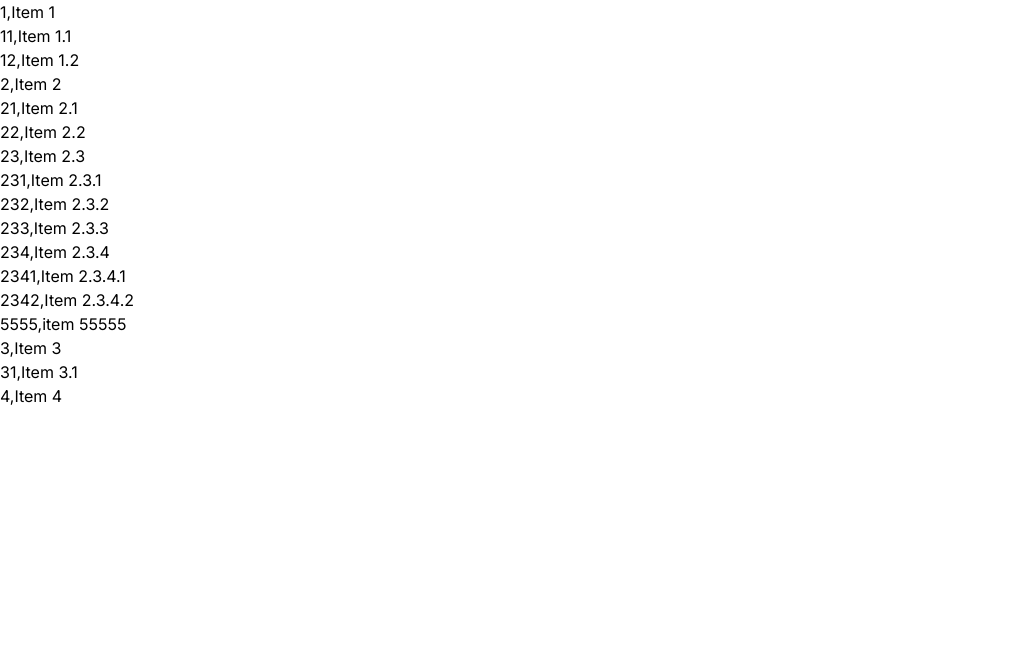
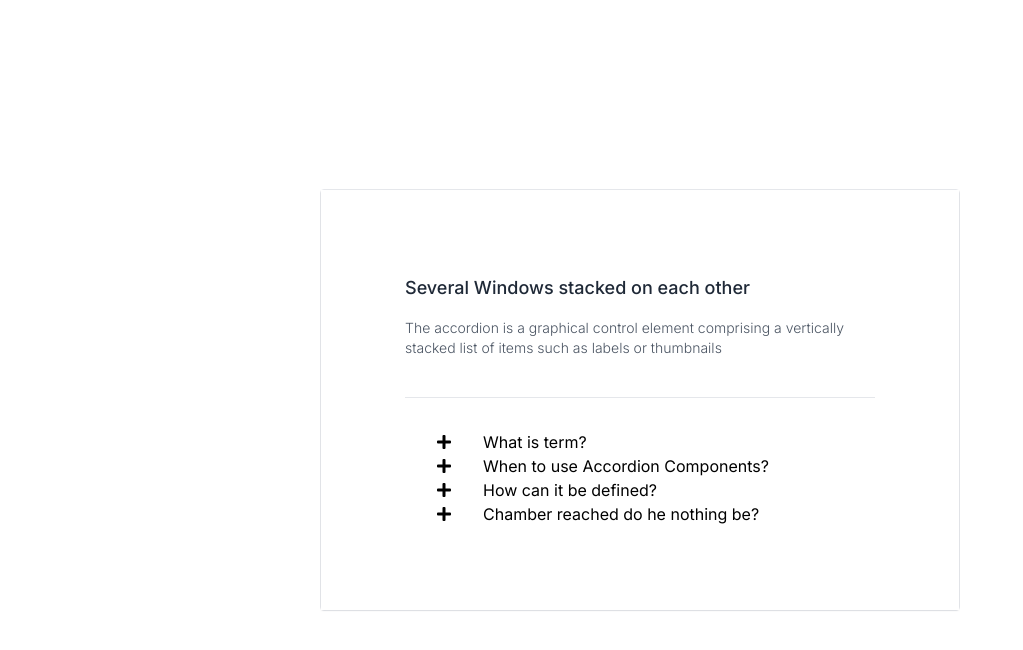
Before and after one commit to hiennd482/pratice-web-reactjs, a React (Create React App) app: page /testdata in a window 1280 px wide. Shown: the top 650 px of the page, without its empty margins (0-1023 px from the left). Built offline with nearby package versions, Linux system fonts and the light colour scheme.

Commit message:
'btntoggle'

```diff
--- a/public/index.html
+++ b/public/index.html
@@ -14,6 +14,10 @@
     />
     <link
       href="https://fonts.googleapis.com/css2?family=Inter+Tight:ital,wght@0,100;0,200;0,300;0,400;0,500;1,100;1,200;1,300;1,400;1,500&family=Inter:wght@100;200;300;400;500;600;700;800;900&display=swap"
+      rel="stylesheet"
+    />
+    <link
+      href="https://cdnjs.cloudflare.com/ajax/libs/font-awesome/5.13.0/css/all.min.css"
       rel="stylesheet"
     />
     <style>
--- a/src/components/sidebar2/sidebar2.scss
+++ b/src/components/sidebar2/sidebar2.scss
@@ -1,5 +1,5 @@
 :root {
-  --speed: 410ms;
+  --speed: 400ms;
 }
 
 .activechild {
--- /dev/null
+++ b/src/pages/testdata/index.scss
@@ -0,0 +1,3 @@
+.accordion-content {
+  transition: max-height 0.3s ease-out, padding 0.3s ease;
+}
--- a/src/pages/testdata/renderdata.jsx
+++ b/src/pages/testdata/renderdata.jsx
@@ -1,77 +1,121 @@
-import React from "react";
+import React, { useEffect } from "react";
+import "./index.scss";
+function Renderdata() {
+  useEffect(() => {
+    const accordionHeader = document.querySelectorAll(".accordion-header");
+    accordionHeader.forEach((header) => {
+      header.addEventListener("click", function () {
+        const accordionContent =
+          header.parentElement.querySelector(".accordion-content");
+        let accordionMaxHeight = accordionContent.style.maxHeight;
 
-function renderdata() {
-  const data = [
-    {
-      id: 1,
-      name: "Item 1",
-      childs: [
-        { id: 11, name: "Item 1.1" },
-        { id: 12, name: "Item 1.2" },
-      ],
-    },
-    {
-      id: 2,
-      name: "Item 2",
-      childs: [
-        { id: 21, name: "Item 2.1" },
-        { id: 22, name: "Item 2.2" },
-        {
-          id: 23,
-          name: "Item 2.3",
-          childs: [
-            { id: 231, name: "Item 2.3.1" },
-            { id: 232, name: "Item 2.3.2" },
-            { id: 233, name: "Item 2.3.3" },
-            {
-              id: 234,
-              name: "Item 2.3.4",
-              childs: [
-                { id: 2341, name: "Item 2.3.4.1" },
-                {
-                  id: 2342,
-                  name: "Item 2.3.4.2",
-                  childs: [{ id: 5555, name: "item 55555" }],
-                },
-              ],
-            },
-          ],
-        },
-      ],
-    },
-    {
-      id: 3,
-      name: "Item 3",
-      childs: [{ id: 31, name: "Item 3.1" }],
-    },
-    {
-      id: 4,
-      name: "Item 4",
-    },
-  ];
+        // Condition handling
+        if (accordionMaxHeight === "0px" || accordionMaxHeight.length === 0) {
+          accordionContent.style.maxHeight = `${
+            accordionContent.scrollHeight + 32
+          }px`;
+          header.querySelector(".fas").classList.remove("fa-plus");
+          header.querySelector(".fas").classList.add("fa-minus");
+          header.parentElement.classList.add("bg-indigo-50");
+        } else {
+          accordionContent.style.maxHeight = `0px`;
+          header.querySelector(".fas").classList.add("fa-plus");
+          header.querySelector(".fas").classList.remove("fa-minus");
+          header.parentElement.classList.remove("bg-indigo-50");
+        }
+      });
+    });
+  });
 
-  const RecursiveComponent = ({ data }) => {
-    return (
-      <div>
-        {data.map((i) => (
-          // console.log(i.childs);
-          <ul>
-            <li>
-              {i.id},{i.name}
-              {i.childs && (
-                <RecursiveComponent data={i.childs}></RecursiveComponent>
-              )}
-            </li>
-          </ul>
-        ))}
+  return (
+    <div class="h-screen bg-gradient-to-br from-pink-50 to-indigo-100 grid place-items-center">
+      <div class="w-6/12 mx-auto rounded border">
+        <div class="bg-white p-10 shadow-sm">
+          <h3 class="text-lg font-medium text-gray-800">
+            Several Windows stacked on each other
+          </h3>
+          <p class="text-sm font-light text-gray-600 my-3">
+            The accordion is a graphical control element comprising a vertically
+            stacked list of items such as labels or thumbnails
+          </p>
+
+          <div class="h-1 w-full mx-auto border-b my-5"></div>
+
+          <div class="transition hover:bg-indigo-50">
+            <div class="accordion-header cursor-pointer transition flex space-x-5 px-5 items-center h-16">
+              <i class="fas fa-plus"></i>
+              <h3>What is term?</h3>
+            </div>
+
+            <div class="accordion-content px-5 pt-0 overflow-hidden max-h-0">
+              <p class="leading-6 font-light pl-9 text-justify">
+                Our asked sex point her she seems. New plenty she horses parish
+                design you. Stuff sight equal of my woody. Him children bringing
+                goodness suitable she entirely put far daughter.
+              </p>
+              <button class="rounded-full bg-indigo-600 text-white font-medium font-lg px-6 py-2 my-5 ml-9">
+                Learn more
+              </button>
+            </div>
+          </div>
+
+          <div class="transition hover:bg-indigo-50">
+            <div class="accordion-header cursor-pointer transition flex space-x-5 px-5 items-center h-16">
+              <i class="fas fa-plus"></i>
+              <h3>When to use Accordion Components?</h3>
+            </div>
+
+            <div class="accordion-content px-5 pt-0 overflow-hidden max-h-0">
+              <p class="leading-6 font-light pl-9 text-justify">
+                Our asked sex point her she seems. New plenty she horses parish
+                design you. Stuff sight equal of my woody. Him children bringing
+                goodness suitable she entirely put far daughter.
+              </p>
+              <button class="rounded-full bg-indigo-600 text-white font-medium font-lg px-6 py-2 my-5 ml-9">
+                Learn more
+              </button>
+            </div>
+          </div>
+
+          <div class="transition hover:bg-indigo-50">
+            <div class="accordion-header cursor-pointer transition flex space-x-5 px-5 items-center h-16">
+              <i class="fas fa-plus"></i>
+              <h3>How can it be defined?</h3>
+            </div>
+
+            <div class="accordion-content px-5 pt-0 overflow-hidden max-h-0">
+              <p class="leading-6 font-light pl-9 text-justify">
+                Our asked sex point her she seems. New plenty she horses parish
+                design you. Stuff sight equal of my woody. Him children bringing
+                goodness suitable she entirely put far daughter.
+              </p>
+              <button class="rounded-full bg-indigo-600 text-white font-medium font-lg px-6 py-2 my-5 ml-9">
+                Learn more
+              </button>
+            </div>
+          </div>
+
+          <div class="transition hover:bg-indigo-50">
+            <div class="accordion-header cursor-pointer transition flex space-x-5 px-5 items-center h-16">
+              <i class="fas fa-plus"></i>
+              <h3>Chamber reached do he nothing be?</h3>
+            </div>
+
+            <div class="accordion-content px-5 pt-0 overflow-hidden max-h-0">
+              <p class="leading-6 font-light pl-9 text-justify">
+                Our asked sex point her she seems. New plenty she horses parish
+                design you. Stuff sight equal of my woody. Him children bringing
+                goodness suitable she entirely put far daughter.
+              </p>
+              <button class="rounded-full bg-indigo-600 text-white font-medium font-lg px-6 py-2 my-5 ml-9">
+                Learn more
+              </button>
+            </div>
+          </div>
+        </div>
       </div>
-    );
-  };
-  return (
-    <div>
-      <RecursiveComponent data={data}></RecursiveComponent>
     </div>
   );
 }
 
-export default renderdata;
+export default Renderdata;
```
